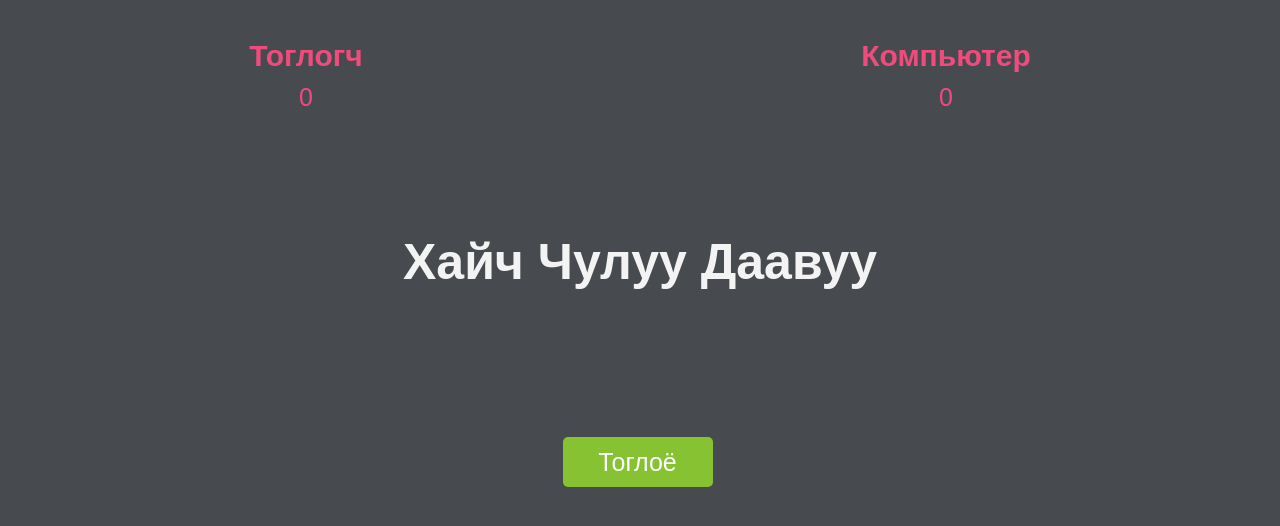
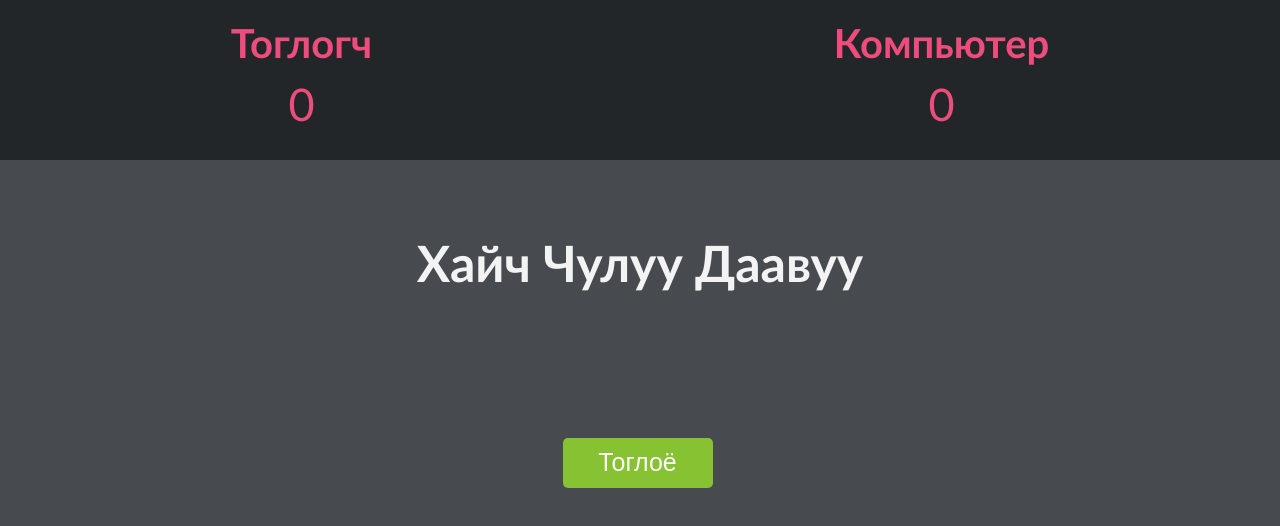
Before and after one commit to TuuguuT/game, a plain HTML site: page index.html in a window 1280 px wide. Drawn offline with Linux system fonts and the light colour scheme.

Commit message:
Fix font

```diff
--- a/style.css
+++ b/style.css
@@ -7,7 +7,7 @@
 section {
   height: 100vh;
   background-color: #474b4f;
-  font-family: sans-serif;
+  font-family: "Gill Sans", "Gill Sans MT", Calibri, "Trebuchet MS", sans-serif;
 }
 
 .score {
@@ -16,16 +16,17 @@ section {
   display: flex;
   justify-content: space-around;
   align-items: center;
+  background-color: #222629;
 }
 
 .score h2 {
-  font-size: 30px;
+  font-size: 40px;
 }
 
 .score p {
   text-align: center;
   padding: 10px;
-  font-size: 25px;
+  font-size: 45px;
 }
 
 .intro {
```
